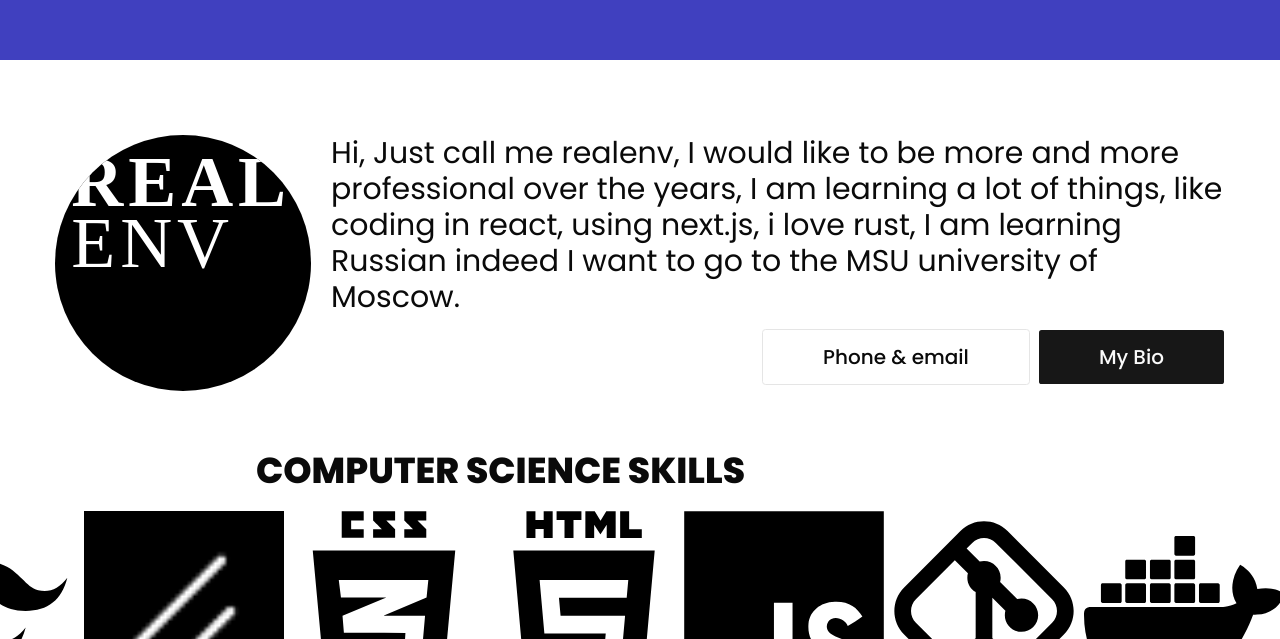
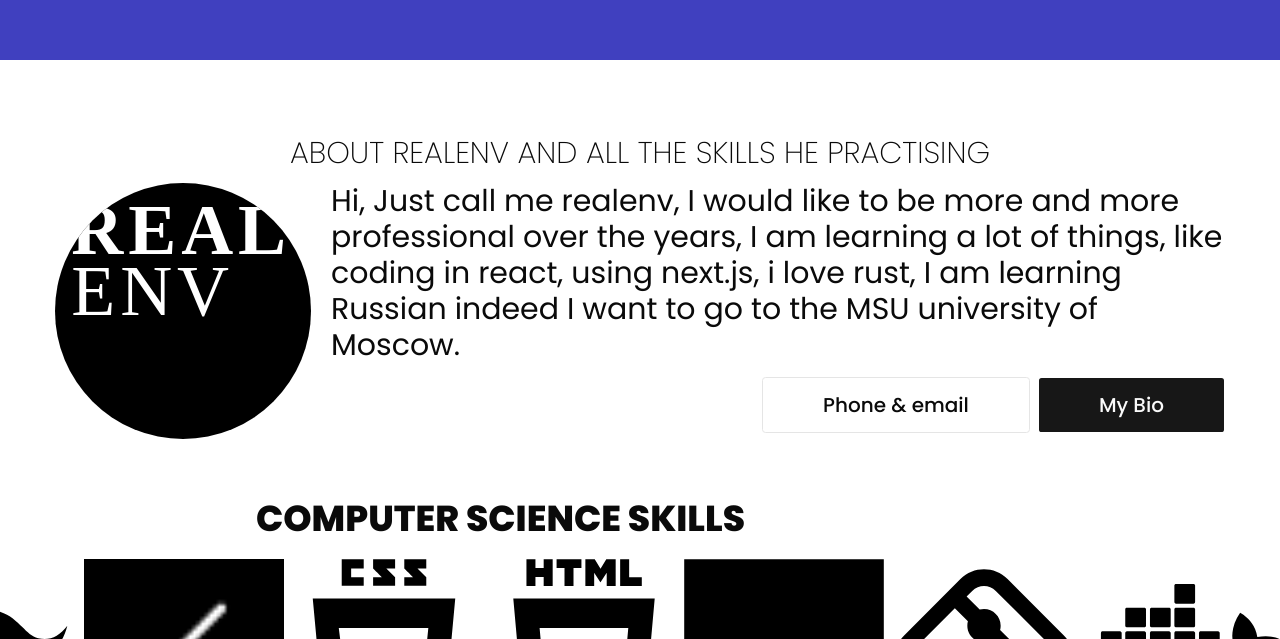
Before and after one commit to Realenv/realenv-s-website, a Next.js app: page / in a window 1280 px wide. Shown: the part 740-1379 px from the top of the page. Built offline with nearby package versions, Linux system fonts and the light colour scheme.

Commit message:
updating theseo quality by adding an H1 tag

```diff
--- a/src/app/page.tsx
+++ b/src/app/page.tsx
@@ -11,6 +11,9 @@ const Home = () => {
       <HomeCarousel/>
       <div className="height-of-header bg-background/95 z-22 sticky top-0"></div>
       <div className="w-full flex justify-center">
+        <h1 className="auto-sizing-hero-p mb-3 uppercase font-extralight">about realenv and all the skills he practising</h1>
+      </div>
+      <div className="w-full flex justify-center">
         <AboutMe/>
       </div>
       <ComputerScience/>
```
